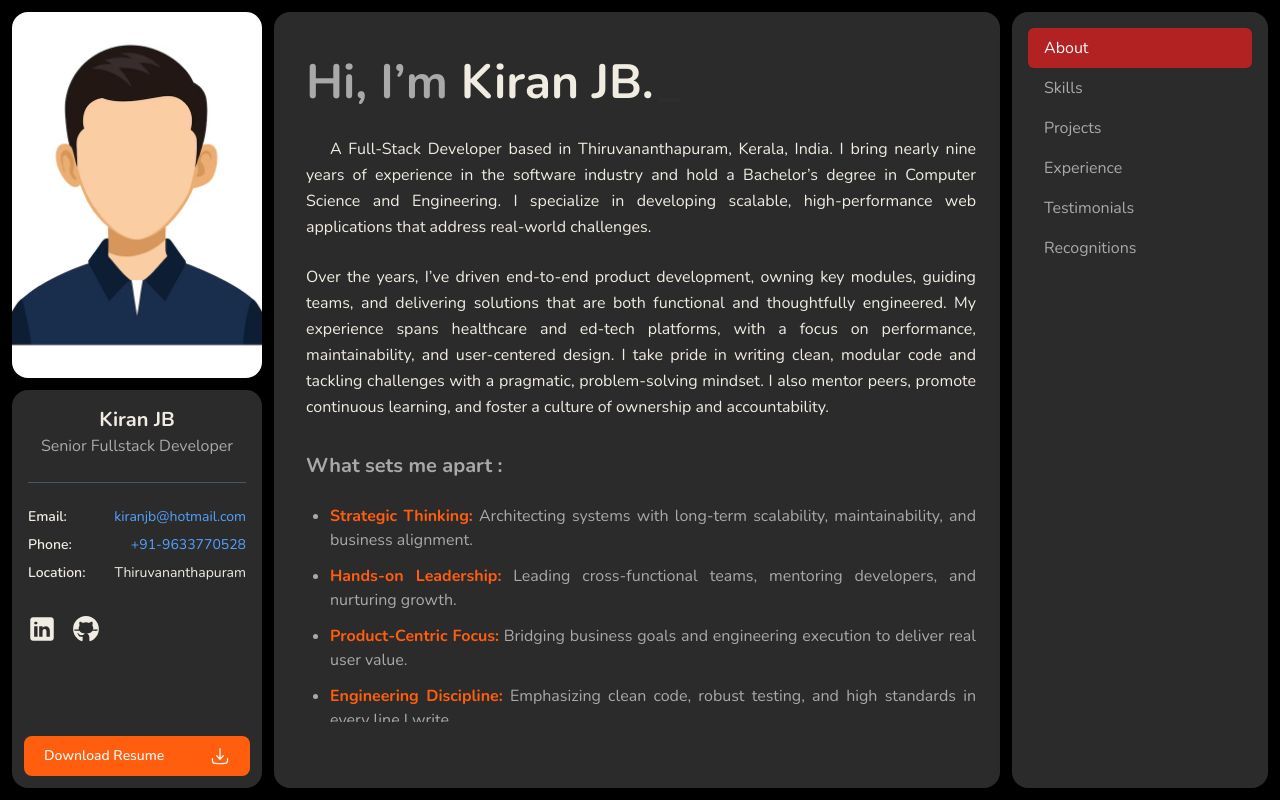
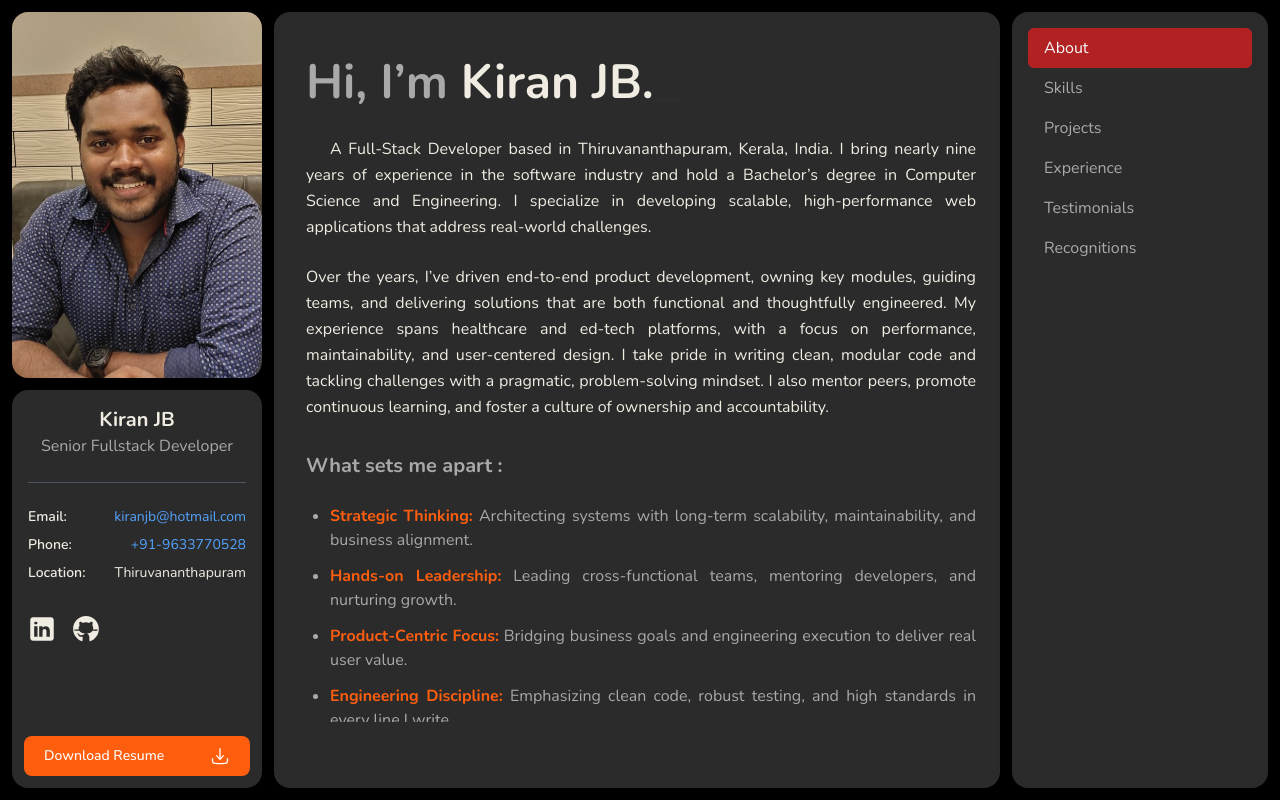
Before and after one commit to jbkiran/Egret, a Next.js app: page / in a window 1280 px wide. Built offline with nearby package versions, Linux system fonts and the light colour scheme.

Commit message:
profile image changes

```diff
--- a/src/components/Profile.tsx
+++ b/src/components/Profile.tsx
@@ -13,6 +13,7 @@ const Profile = () => {
                     height={250}
                     // placeholder="blur"
                     className="w-full h-full object-cover"
+                    loading="lazy"
                 />
             </div>
             <div className="bg-[var(--color-foreground)] md:w-[250px] sm:w-full rounded-2xl shadow-lg flex-1 p-4 text-center flex flex-col relative">
--- a/src/components/main/ExperienceContent.tsx
+++ b/src/components/main/ExperienceContent.tsx
@@ -1,27 +1,4 @@
-// import React from 'react'
-
-// const ExperienceContent = () => {
-//   return (
-//     <div className="relative border-l border-gray-300 dark:border-gray-700 ml-4">
-//       {timelineData.map((item, index) => (
-//         <div key={index} className="mb-10 ml-6">
-//           <span className="absolute flex items-center justify-center w-6 h-6 bg-blue-600 rounded-full -left-3 ring-8 ring-white dark:ring-gray-900">
-//             {/* <FaCheckCircle className="text-white text-sm" /> */}
-//           </span>
-//           <h3 className="text-lg font-semibold text-gray-900 dark:text-white">{item.title}</h3>
-//           <time className="block mb-2 text-sm font-normal leading-none text-gray-400 dark:text-gray-500">
-//             {item.date}
-//           </time>
-//           <p className="text-base font-normal text-gray-600 dark:text-gray-300">
-//             {item.description}
-//           </p>
-//         </div>
-//       ))}
-//     </div>
-//   );
-// }
-
-
+import React from 'react'
 
 const ExperienceContent = () => {
   const items = [
@@ -54,7 +31,7 @@ const ExperienceContent = () => {
   return (
     <div className="relative max-w-5xl mx-auto px-4 py-12">
   {/* Timeline vertical line at fixed position */}
-  <div className="absolute left-[7vh] top-0 h-full w-1 bg-[var(--color-secondary)] z-0" />
+  <div className="absolute left-[7vh] h-full w-1 bg-[var(--color-secondary)] z-0" />
 
   <div className="space-y-20 relative">
     {items.map((item, index) => (
--- a/src/types/constants.ts
+++ b/src/types/constants.ts
@@ -16,7 +16,7 @@ export const profileData = {
   email: "kiranjb@hotmail.com",
   phone: "+91-9633770528",
   location: "Thiruvananthapuram",
-  profileImage: "profile.webp",
+  profileImage: "profile.jpg",
   resumeUrl: "resume2025.pdf",
   socialLinks: {
     linkedin: "https://linkedin.com/in/jbkiran",
```
Also changed, not shown: public/images/profile.jpg (added).
